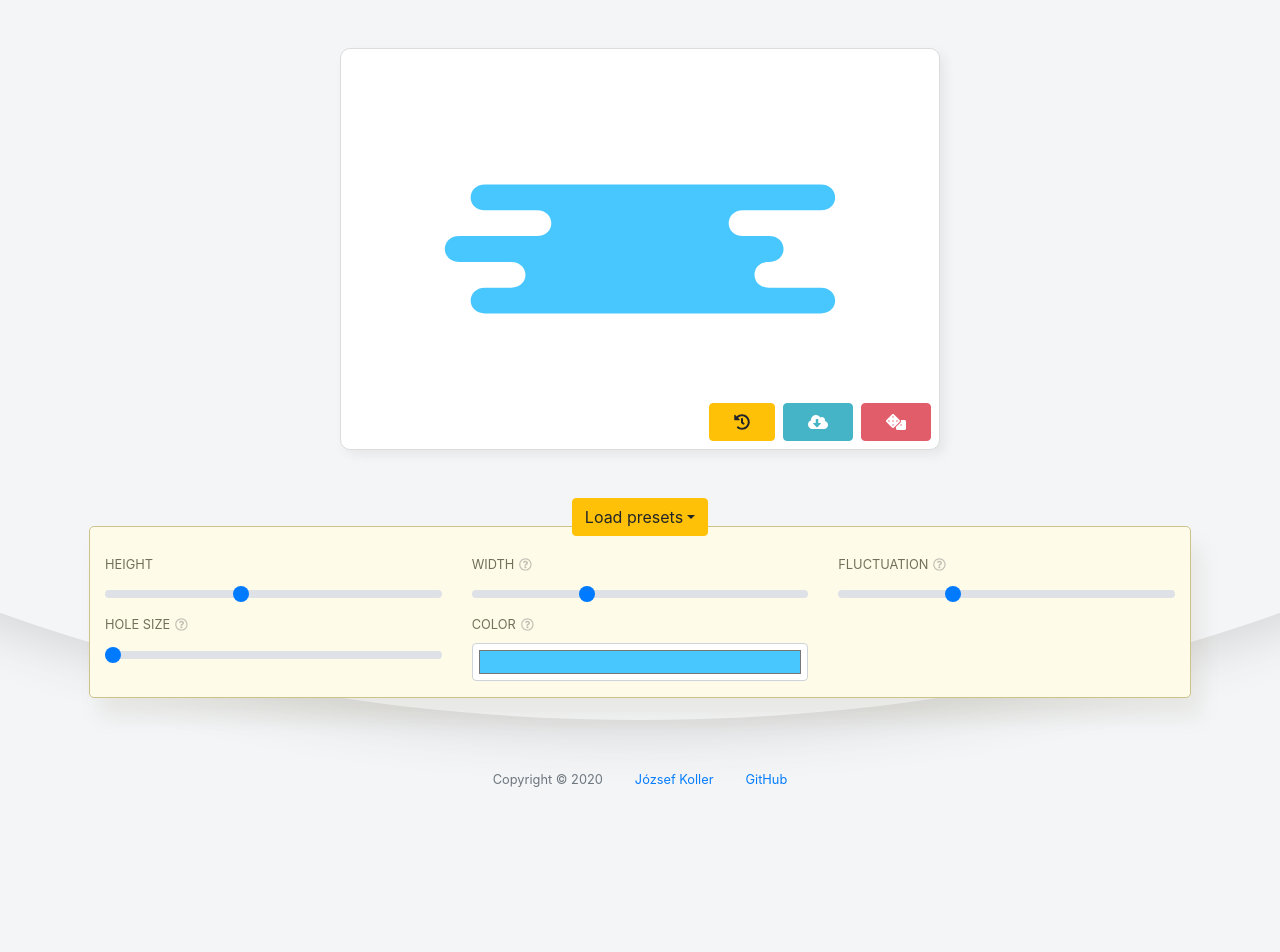
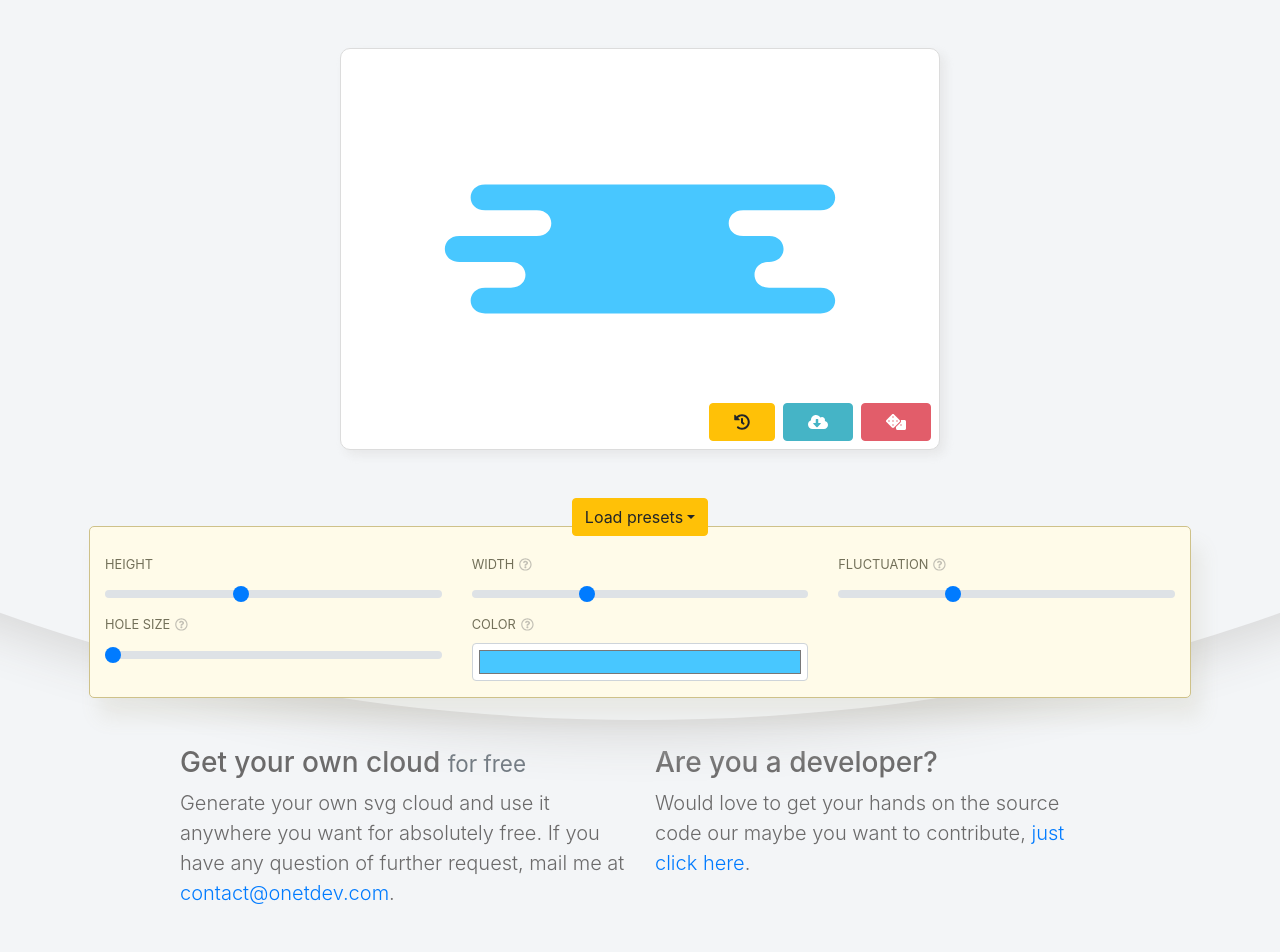
Before and after one commit to onetdev/cloud_generator, a Vue app: page / in a window 1280 px wide. Shown: the top 952 px of the page. Before the commit the page ends 848 px from the top, so only its background shows below. Built offline with nearby package versions, Linux system fonts and the light colour scheme.

Commit message:
Add little description to the bottom of the page.

```diff
--- a/src/App.vue
+++ b/src/App.vue
@@ -8,6 +8,30 @@
         v-on:update:config="onUpdateConfig($event)"
         v-on:update:color="onUpdateColor($event)"
       />
+    </b-container>
+    <b-container class="pt-5">
+      <b-row>
+        <b-col lg="5" offset-lg="1">
+          <h3>
+            Get your own cloud
+            <small class="text-muted">for free</small>
+          </h3>
+          <p class="lead">
+            Generate your own svg cloud and use it anywhere you want for absolutely free.
+            If you have any question of further request, mail me at
+            <a href="mailto:contact@onetdev.com">contact@onetdev.com</a>.
+          </p>
+        </b-col>
+        <b-col lg="5">
+          <h3>
+            Are you a developer?
+          </h3>
+          <p class="lead">
+            Would love to get your hands on the source code our maybe you want to contribute,
+            <a href="https://github.com/orosznyet/cloud_generator">just click here</a>.
+          </p>
+        </b-col>
+      </b-row>
     </b-container>
     <footer class="container" id="footer">
       <b-nav pills small align="center">
```
Also changed, not shown: 1 other file (tests, documents, lock files or other folders). Lines whose indentation alone changed are shown as unchanged.
